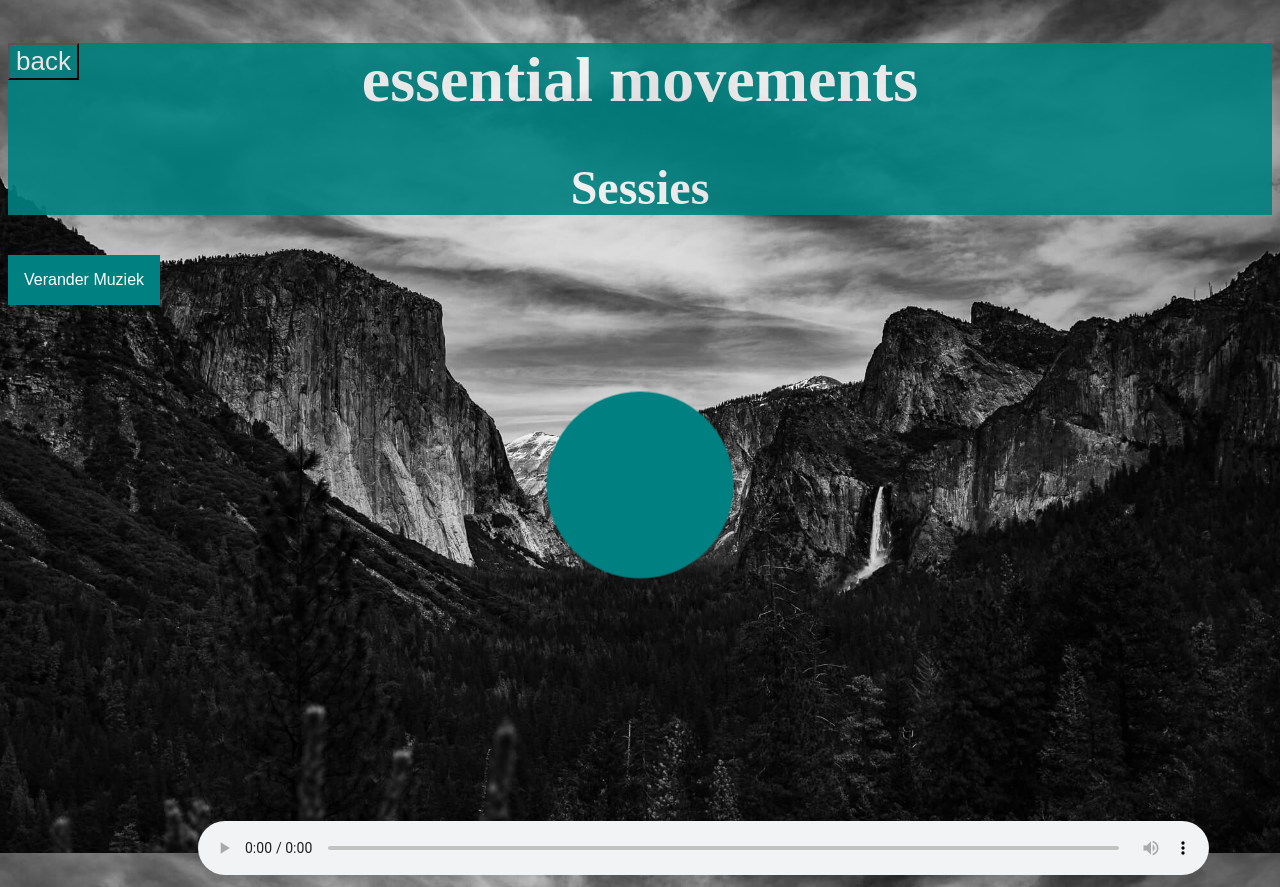
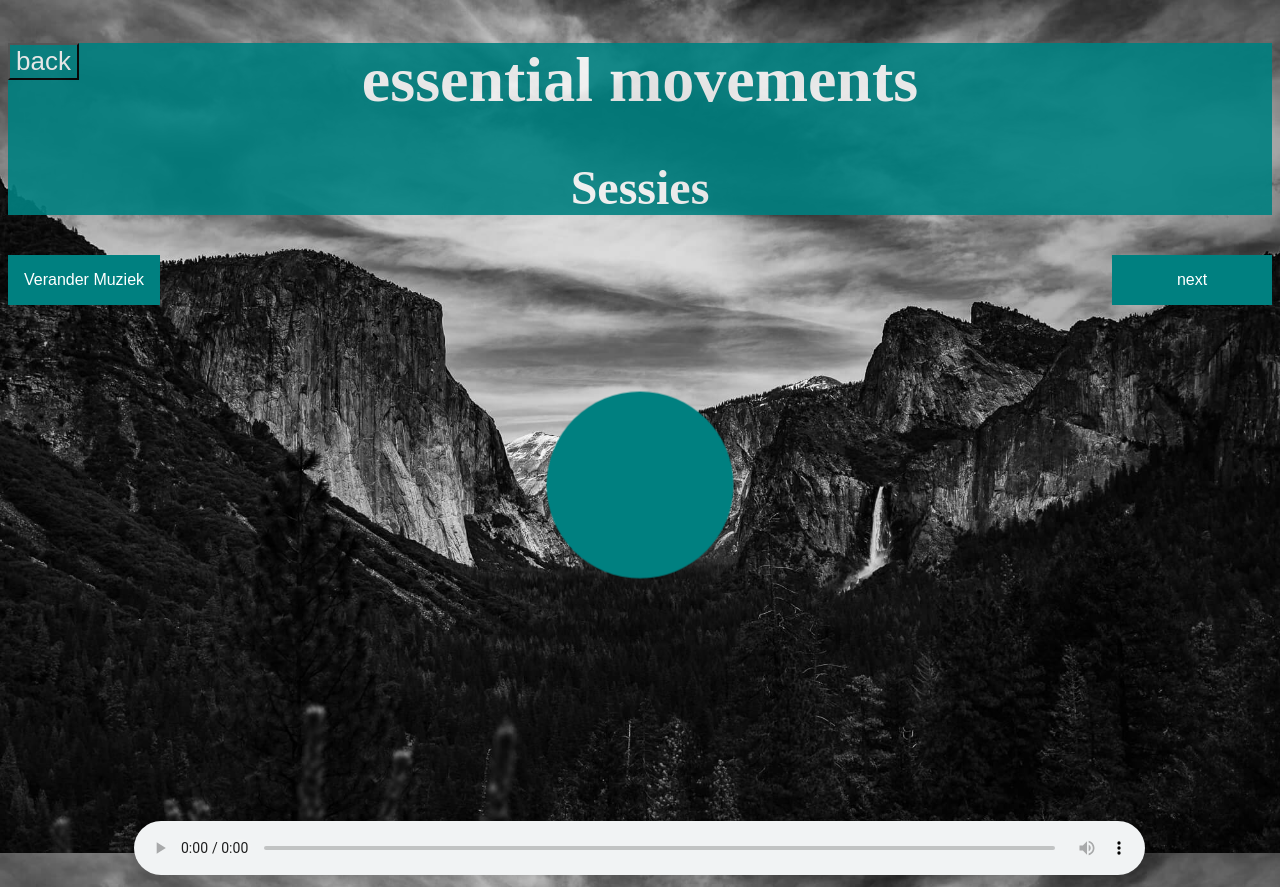
Before and after one commit to DinandN/IceMan, a PHP site: page /html/sessie/sessie4.html in a window 1280 px wide. Run offline with PHP 8.4, Linux system fonts and the light colour scheme.

Commit message:
1.3
certain bug fixes and a next button

```diff
--- a/Media inn/css/style.css
+++ b/Media inn/css/style.css
@@ -1,13 +1,4 @@
-body {
-    background-image: url('//pictures/nature6.jpg');
-    background-repeat: repeat;
-    background-attachment: fixed;
-    background-size: cover;
-}
-.nature4{
-    height: 80%;
-    width: auto;
-}
+
 h1 {
     font-size: 4em;
     text-align: center;
@@ -113,7 +104,6 @@ hr{
 audio{
     width: 80%;
     margin-top: 20%;
-    margin-left: 10%;
 }
 
 
@@ -196,3 +186,18 @@ audio{
       .dropdown:hover .dropbtn {
         background-color: teal;
       }
+
+      .nextButton {
+        background-color: teal;
+        color: white;
+        padding: 16px;
+        font-size: 16px;
+        width: 160px;
+        border: none;
+        cursor: pointer;
+        float: right;
+      }
+
+      .nextButton:hover{
+          opacity: 0.8;
+      }
--- a/Media inn/html/Sessie/sessie1.html
+++ b/Media inn/html/Sessie/sessie1.html
@@ -29,6 +29,7 @@
             <button onclick="changeMusic('../../audio/audioTemplate.mp3');">muziek2</button>
         </div>
     </div>
+    <a href='./sessie2.html'><button class='nextButton'>next</button></a>
     <div align="center">
         <div class="circle">
 
--- a/Media inn/html/Sessie/sessie4.html
+++ b/Media inn/html/Sessie/sessie4.html
@@ -6,7 +6,6 @@
     <title>Sessie 1</title>
     <style>
         body {
-            overflow: hidden;
             background-image: url('../../pictures/berg2.png');
             background-repeat: no-repeat;
             background-attachment: fixed;
@@ -30,14 +29,14 @@
             <button onclick="changeMusic('../../audio/audioTemplate.mp3');">muziek2</button>
         </div>
     </div>
+    <a href='./sessie5.html'><button class='nextButton'>next</button></a>
     <div align="center">
         <div class="circle">
 
         </div>
         <br /><br /><br />
-        <audio controls>
-            <source id="audio1" src="../../audio/y2mate.com - FAttY SPiNS  Doin Your Mom.mp3" type="audio/mpeg">
-            Your browser does not support this audio tag.
+        <audio id="audio" controls>
+            <source src="../../audio/doinMum.mp3" type="audio/mpeg">
         </audio>
     </div>
 
--- a/Media inn/html/indexSessie.html
+++ b/Media inn/html/indexSessie.html
@@ -9,6 +9,7 @@
             background-repeat: no-repeat;
             background-attachment: fixed;
             background-size: cover;
+
         }
     </style>
 </head>
```
Also changed, not shown: Media inn/html/Sessie/sessie2.html (+3 -4 lines), Media inn/html/Sessie/sessie3.html (+3 -4 lines), Media inn/html/Sessie/sessie5.html (+3 -4 lines).
